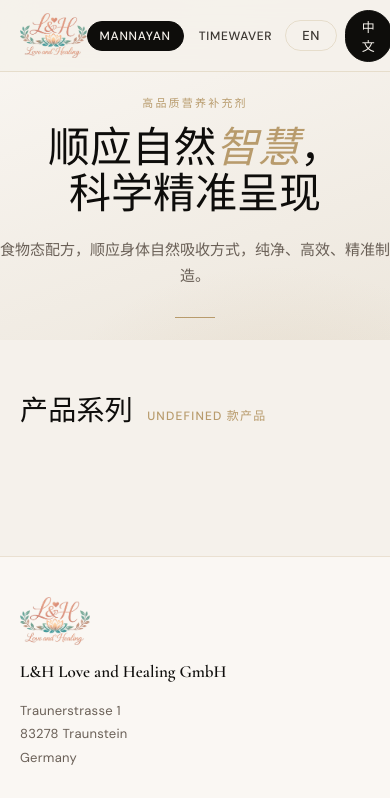
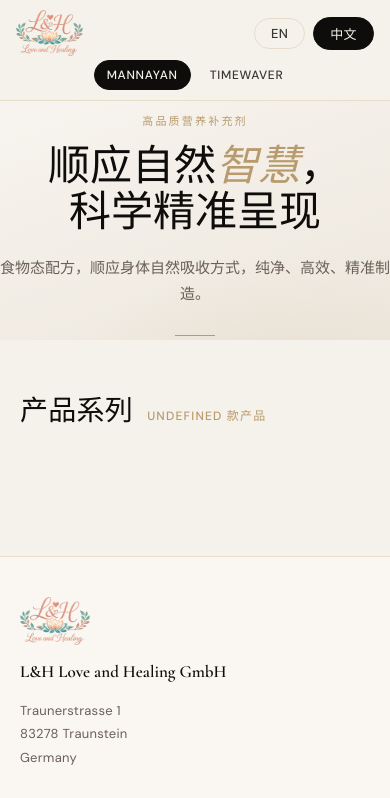
Before and after one commit to jesusismyshepherd/loveandhealing, a website built with Vite: page index.html in a window 390 px wide. Shown: the top 798 px of the page. Built offline with nearby package versions, Linux system fonts and the light colour scheme.

Commit message:
redirecting error correct

```diff
--- a/src/styles/main.css
+++ b/src/styles/main.css
@@ -674,3 +674,21 @@
 @media (max-width: 600px) {
   .logo-text { display: none; }
 }
+
+@media (max-width: 480px) {
+  nav {
+    flex-wrap: wrap;
+    height: auto;
+    padding: 10px 16px;
+    gap: 4px;
+  }
+  .logo { order: 1; }
+  .nav-right { order: 2; margin-left: auto; }
+  .nav-links {
+    order: 3;
+    flex-basis: 100%;
+    justify-content: center;
+    gap: 6px;
+  }
+  .hero { padding-top: 108px; }
+}
```
Also changed, not shown: dist/assets/index-CXYyY3Hn.css (added), dist/assets/index-D7ih83U5.css (deleted), dist/index.html, 4 other files.
